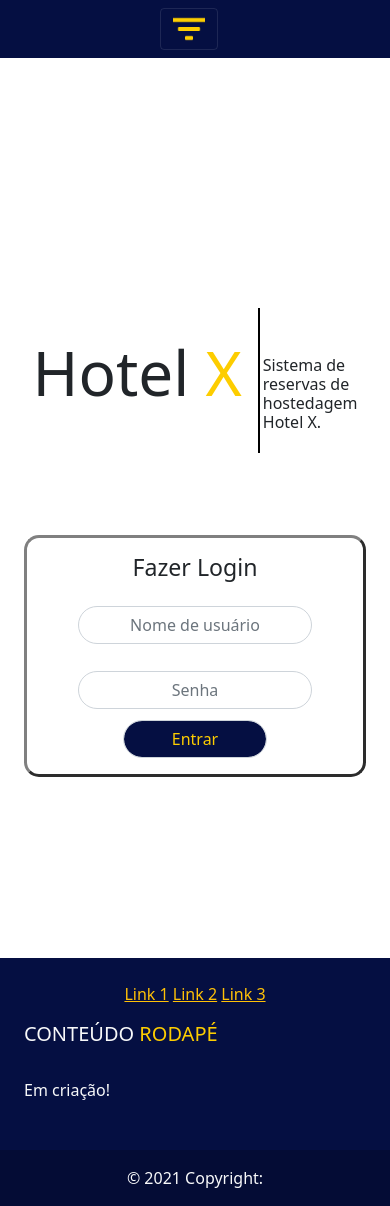
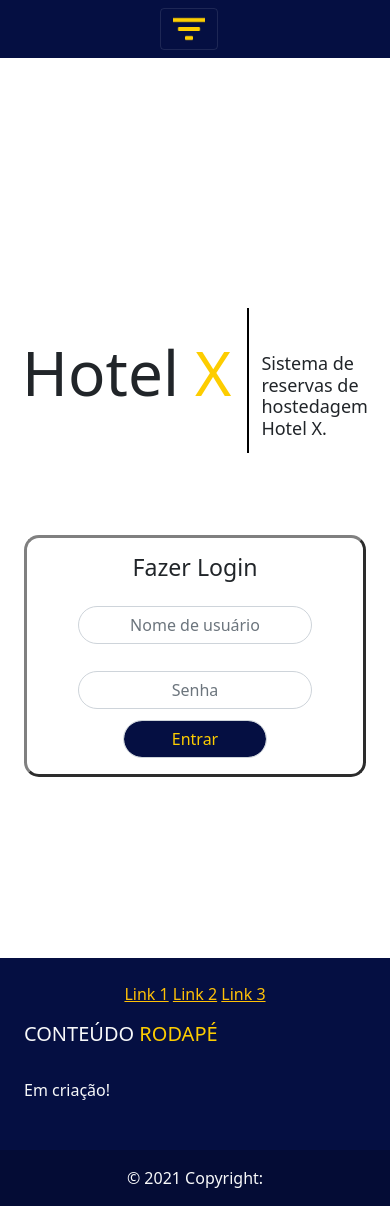
Before and after one commit to devnicius/Projetos, a Jekyll site: the page docs/gestao_hoteleira/index.html, which Jekyll copies as it is, in a window 390 px wide. Built offline with Jekyll 4.4.1, drawn with Linux system fonts in a browser that asks for light colours; nearby versions of some CDN libraries.

Commit message:
Projetos

```diff
--- a/docs/gestao_hoteleira/css/style.css
+++ b/docs/gestao_hoteleira/css/style.css
@@ -83,7 +83,7 @@
 
 }
 
-@media only screen and (max-width: 600px) {
+@media only screen and (max-width: 800px) {
     #div-main {
         padding-right: 1em;
     }
@@ -98,8 +98,10 @@
         padding: 2em;
         margin-top: 3em;
     }
+
     #intro{
-        font-size: medium;
-        margin-top: 1.3em;
+        margin-left: 0.5em;
+        font-size: large;
+        margin-top: 1em;
     }
 }
--- a/docs/gestao_hoteleira/index.html
+++ b/docs/gestao_hoteleira/index.html
@@ -36,7 +36,7 @@
           Sorry, your browser does not support inline SVG.
         </svg>
       </div>
-      <div class="col-md-8 offset-sm-0">
+      <div class="col-md-8 offset-sm-0" id="div-intro">
         <h3 id="intro">Sistema de reservas de hostedagem Hotel X.</h3>
       </div>
     </div>
```
